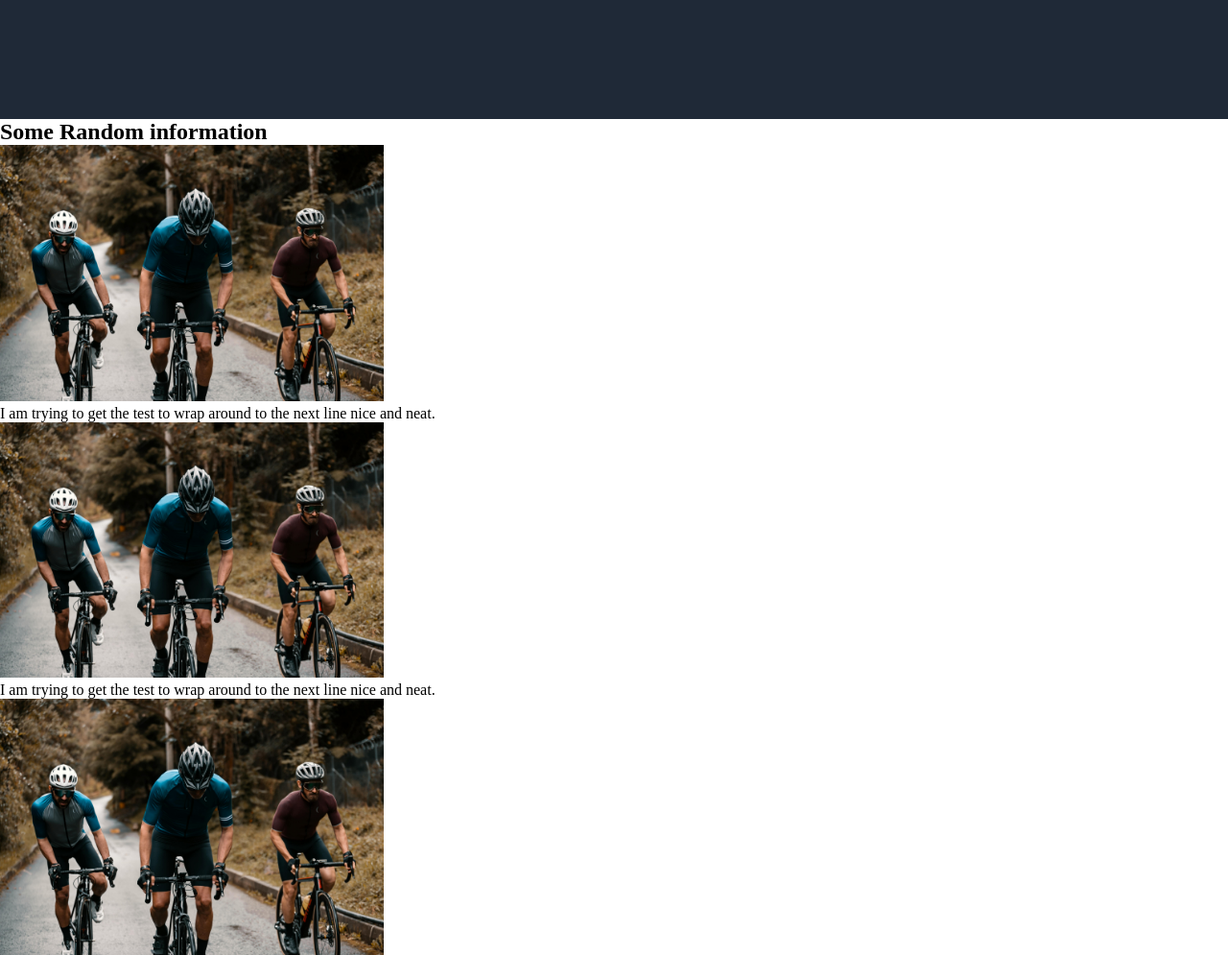
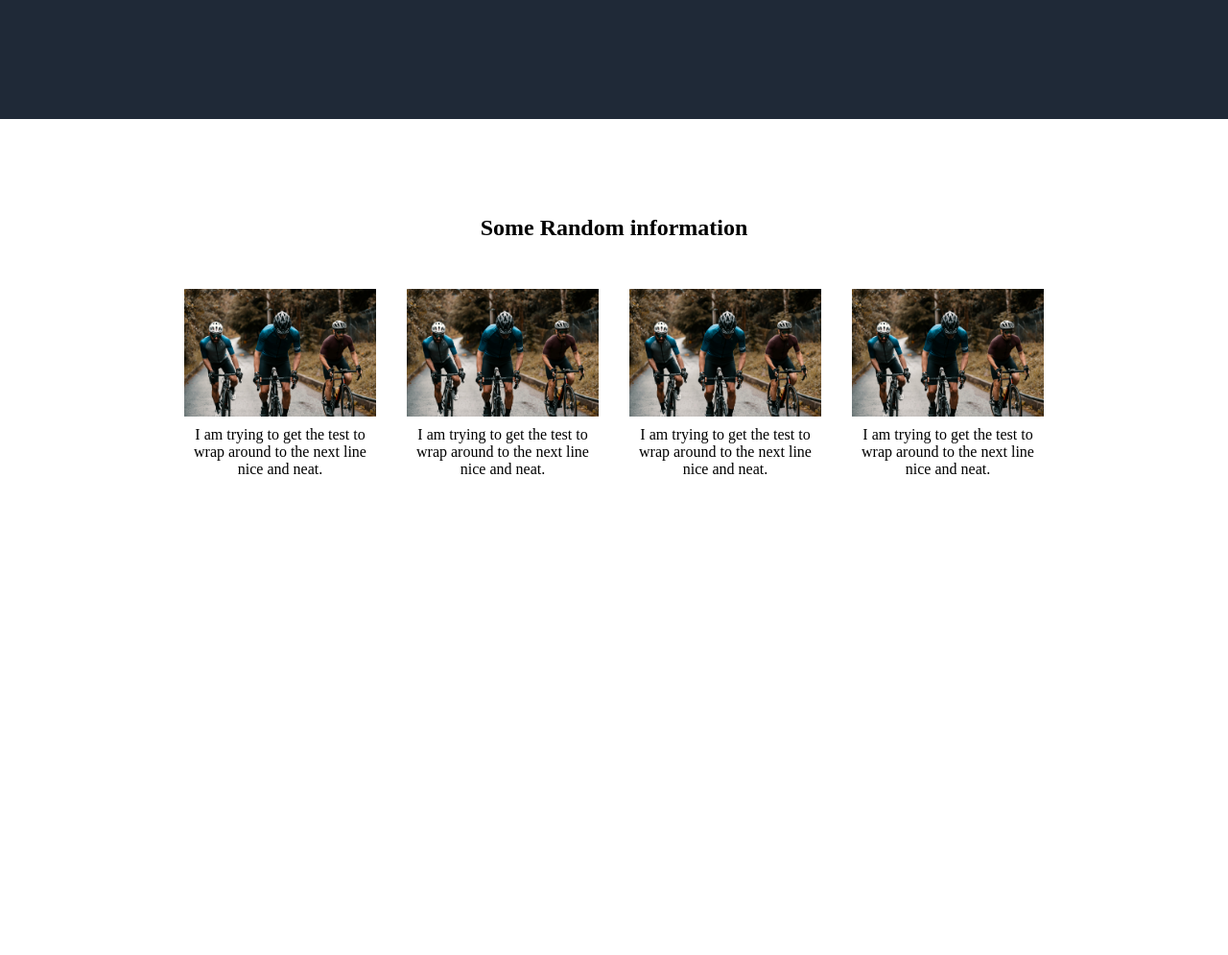
Before and after one commit to robertthurber/profile_page, a plain HTML site: page index.html in a window 1280 px wide. Shown: the part 880-1875 px from the top of the page at 96% size. After the commit the page ends 1578 px from the top, so only its background shows below. Drawn offline with Linux system fonts and the light colour scheme.

Commit message:
add the style to the picture section

```diff
--- a/styles/styles.css
+++ b/styles/styles.css
@@ -57,3 +57,41 @@ img {
   color: white;
   border-radius: 20px;
 }
+a {
+  text-decoration: none;
+  color: white;
+}
+
+/* ------ information section ------ */
+.info-section {
+  display: flex;
+  flex-direction: column;
+  text-align: center;
+  margin-top: 100px;
+  margin-bottom: 200px;
+  align-items: center;
+}
+
+.info-picture {
+  width: 75%;
+  display: flex;
+  justify-content: space-evenly;
+}
+
+.info-picture img {
+  width: 200px;
+  height: auto;
+  margin-top: 50px;
+}
+
+.test {
+  display: flex;
+  flex-direction: column;
+}
+.test p {
+  margin-top: 10px;
+  flex-wrap: wrap;
+  width: 200px;
+}
+
+/* ------quote section ------  */
```
